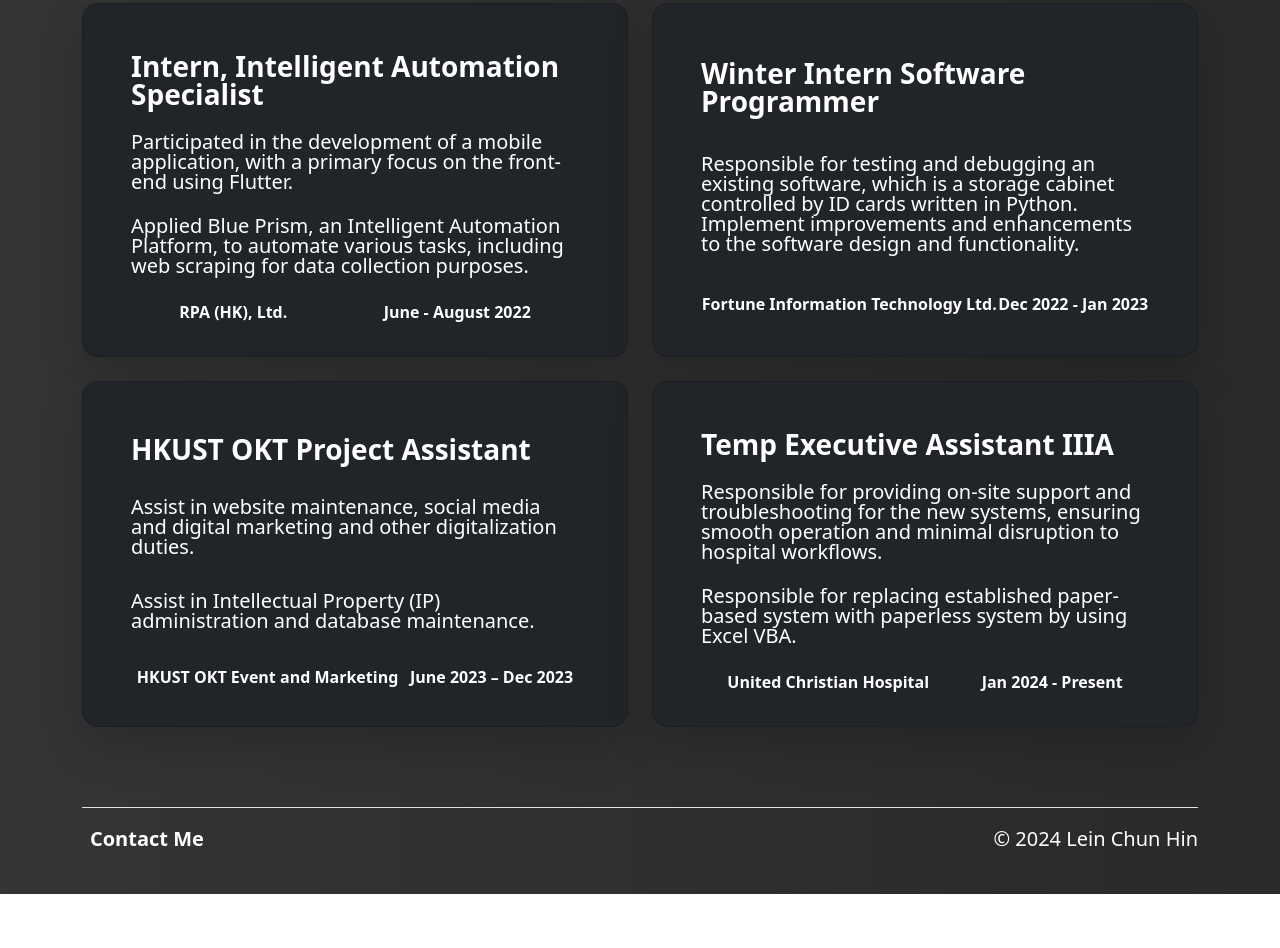
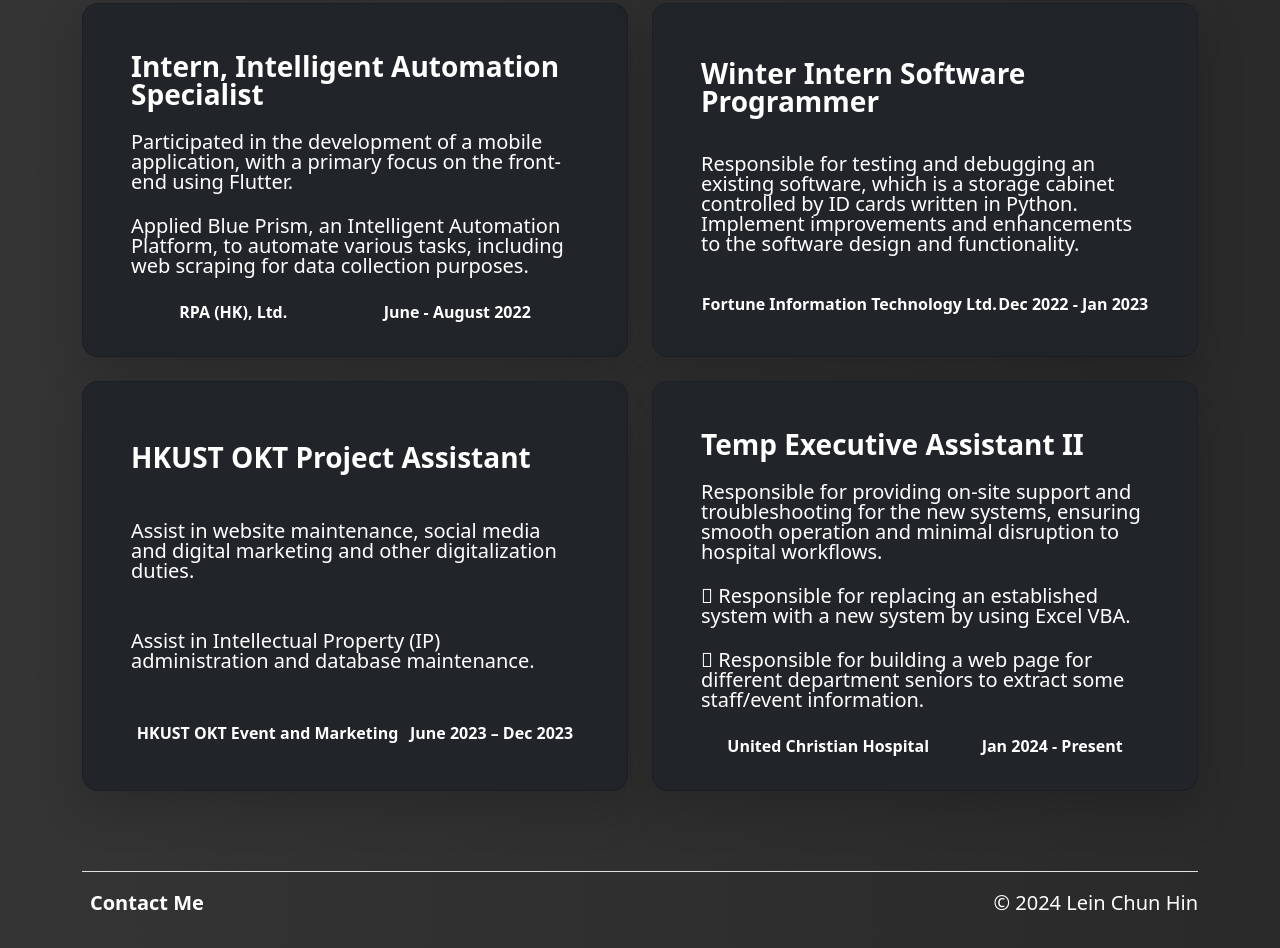
Before and after one commit to leochunhin/Styled-Profilio, a plain HTML site: page index.html in a window 1280 px wide. Shown: the part 1101-2049 px from the top of the page. Before the commit the page ends 1995 px from the top, so only its background shows below. Drawn offline with nearby package versions, Linux system fonts and the light colour scheme.

Commit message:
Update index.html

```diff
--- a/index.html
+++ b/index.html
@@ -104,12 +104,12 @@
       <div class="col">
         <div class="card card-cover h-100 overflow-hidden text-bg-dark rounded-4 shadow-lg" style="background-image: url('unsplash-photo-1.jpg');">
           <div class="d-flex flex-column h-100 p-5 pb-3 text-white text-shadow-1 justify-content-around">
-            <h3 class="mb-4 display-7 lh-1 fw-bold">Temp Executive Assistant IIIA</h3>
+            <h3 class="mb-4 display-7 lh-1 fw-bold">Temp Executive Assistant II</h3>
             <h5 class="mb-4 display-7 lh-1 fw-light">Responsible for providing on-site support and
               troubleshooting for the new systems, ensuring smooth
               operation and minimal disruption to hospital workflows.</h5>
-            <h5 class="mb-4 display-7 lh-1 fw-light">Responsible for replacing established paper-based system
-              with paperless system by using Excel VBA.</h5>
+            <h5 class="mb-4 display-7 lh-1 fw-light">	Responsible for replacing an established system with a new system by using Excel VBA.</h5>
+            <h5 class="mb-4 display-7 lh-1 fw-light">	Responsible for building a web page for different department seniors to extract some staff/event information.</h5>
             <ul class="d-flex list-unstyled justify-content-around">
               <li>
                 <h7 class="fw-bold">United Christian Hospital</h7>
```
